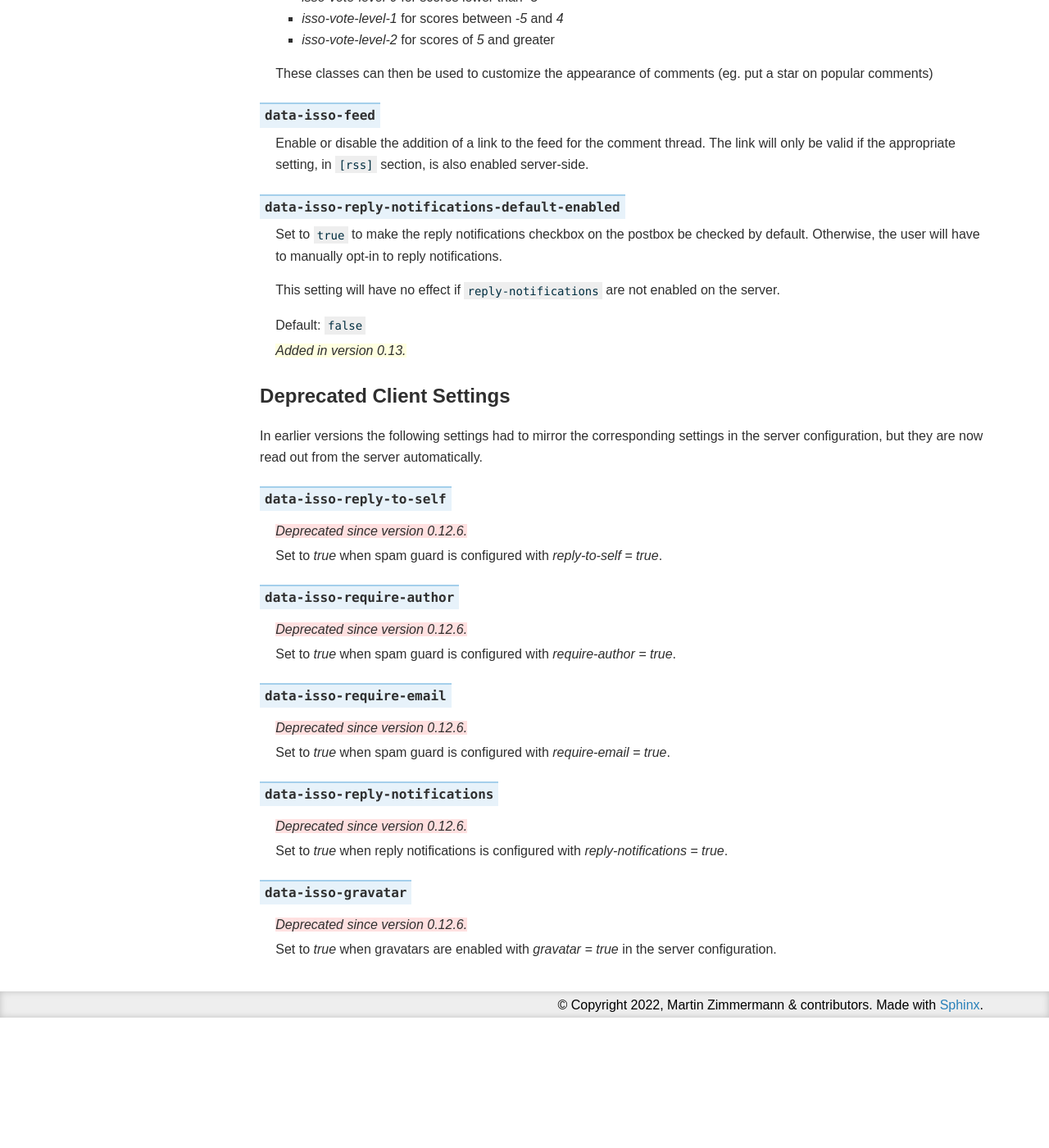
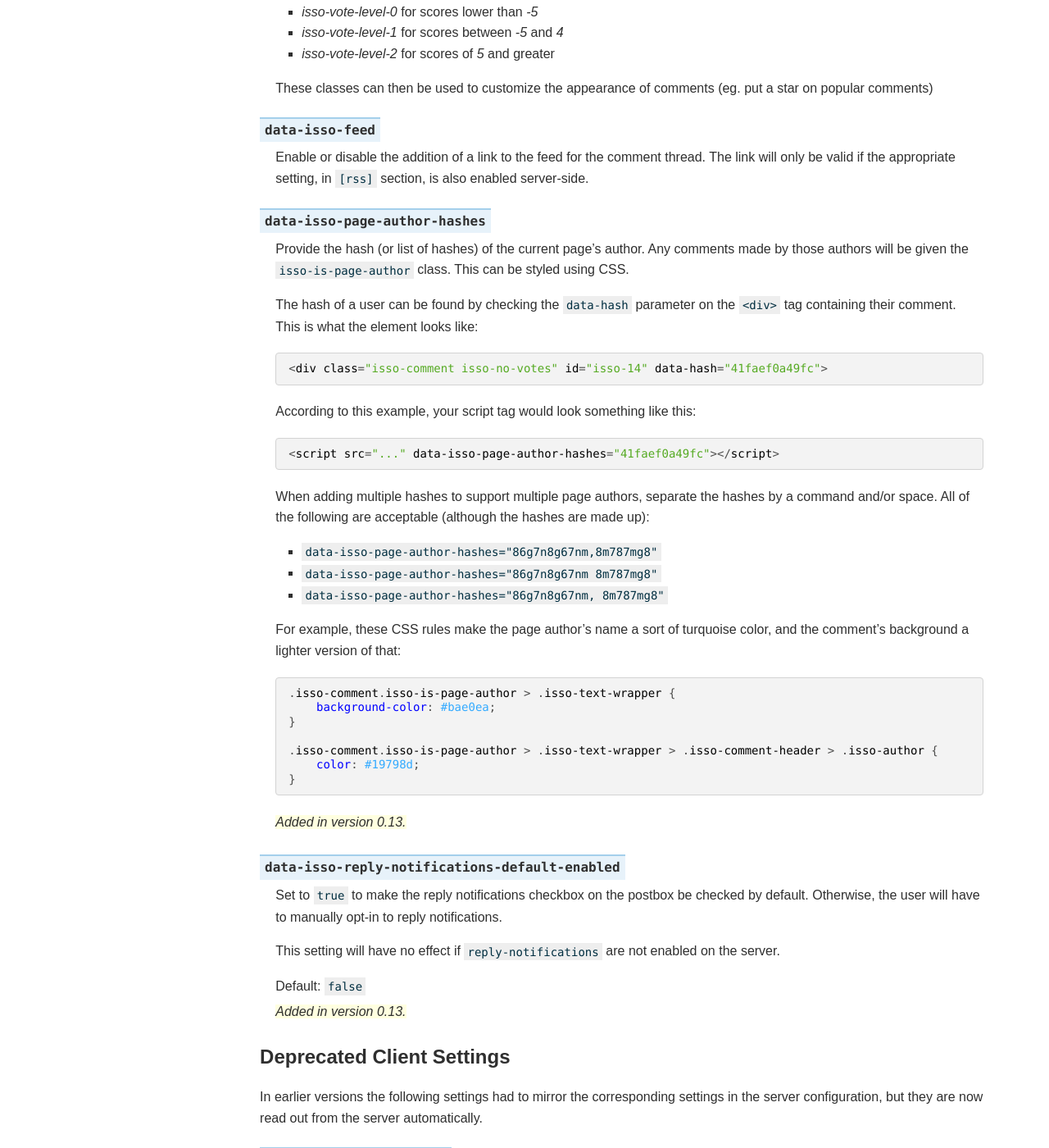
Before and after one commit to isso-comments/isso, a Sphinx documentation site: the page built from docs/docs/reference/client-config.rst, in a window 1280 px wide and 1400 px high, scrolled down 2851 px. Shown: the whole window at 82% size. Built offline with Sphinx 7.4.7, drawn with Linux system fonts in a browser that asks for light colours; before the commit the page ends 4092 px from its top, so only the background shows below that; some of the changed text lies outside the part shown.

Commit message:
docs: client: Document `data-isso-page-author-hashes`

```diff
--- a/docs/docs/reference/client-config.rst
+++ b/docs/docs/reference/client-config.rst
@@ -20,6 +20,7 @@ preferably in the script tag which embeds the JS:
             data-isso-vote="true"
             data-isso-vote-levels=""
             data-isso-feed="false"
+            data-isso-page-author-hashes="f124cf6b2f01,7831fe17a8cd"
             data-isso-reply-notifications-default-enabled="false"
             src="/prefix/js/embed.js"></script>
 
@@ -143,6 +144,49 @@ data-isso-feed
     thread. The link will only be valid if the appropriate setting, in
     ``[rss]`` section, is also enabled server-side.
 
+data-isso-page-author-hashes
+    Provide the hash (or list of hashes) of the current page's author. Any
+    comments made by those authors will be given the ``isso-is-page-author``
+    class. This can be styled using CSS.
+
+    The hash of a user can be found by checking the ``data-hash`` parameter on the
+    ``<div>`` tag containing their comment. This is what the element looks like:
+
+    .. code-block:: html
+
+        <div class="isso-comment isso-no-votes" id="isso-14" data-hash="41faef0a49fc">
+
+    According to this example, your script tag would look something like this:
+
+    .. code-block:: html
+
+        <script src="..." data-isso-page-author-hashes="41faef0a49fc"></script>
+
+    When adding multiple hashes to support multiple page authors, separate the
+    hashes by a command and/or space. All of the following are acceptable
+    (although the hashes are made up):
+
+    - ``data-isso-page-author-hashes="86g7n8g67nm,8m787mg8"``
+    - ``data-isso-page-author-hashes="86g7n8g67nm 8m787mg8"``
+    - ``data-isso-page-author-hashes="86g7n8g67nm, 8m787mg8"``
+
+    For example, these CSS rules make the page author's name a sort of
+    turquoise color, and the comment's background a lighter version of that:
+
+    .. code-block:: css
+
+        .isso-comment.isso-is-page-author > .isso-text-wrapper {
+            background-color: #bae0ea;
+        }
+
+        .isso-comment.isso-is-page-author > .isso-text-wrapper > .isso-comment-header > .isso-author {
+            color: #19798d;
+        }
+
+
+    .. versionadded:: 0.13
+
+
 data-isso-reply-notifications-default-enabled
     Set to ``true`` to make the reply notifications checkbox on the postbox be
     checked by default. Otherwise, the user will have to manually opt-in to
```
